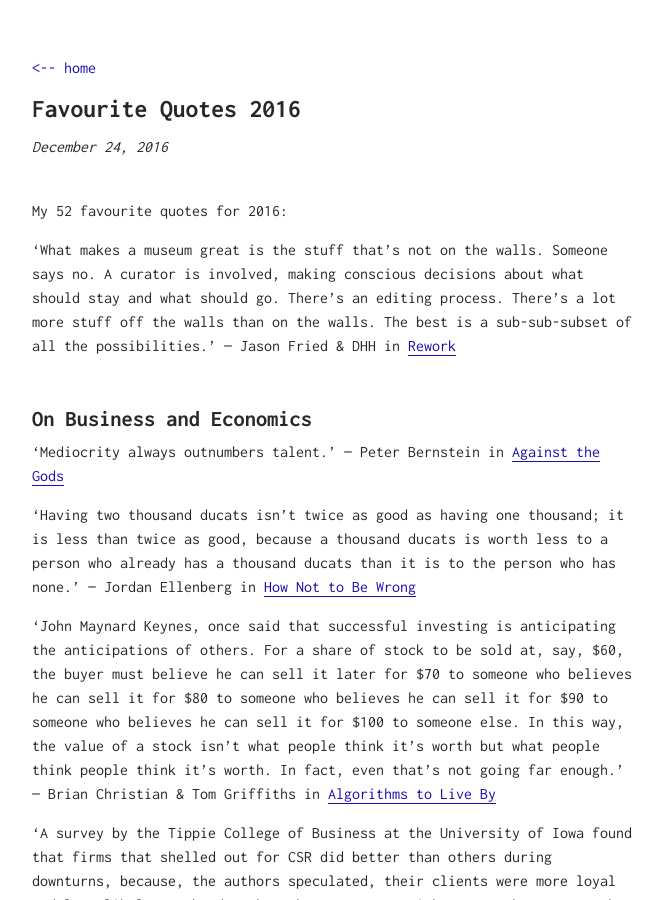
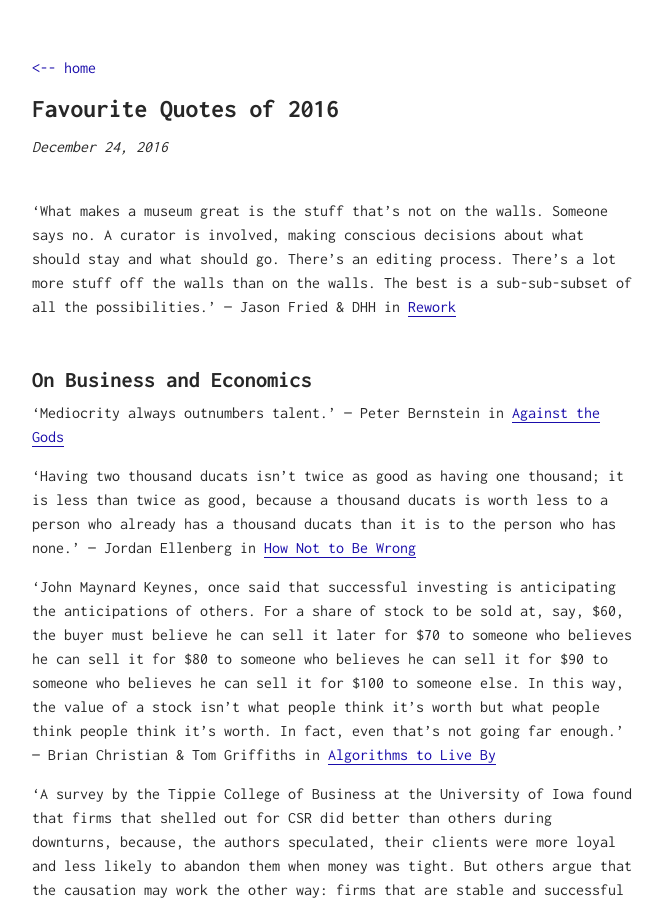
Before and after one commit to maxhumber/maxhumber.com, a Jekyll site: the page built from _posts/2016-12-24-favourite-quotes-2016.md, in a window 1280 px wide and 900 px high. Shown: the whole window, without its empty margins (308-971 px from the left). Built offline with Jekyll 4.4.1, drawn with Linux system fonts in a browser that asks for light colours; our own code applies the rules of GitHub Pages for plain Markdown files.

```diff
--- a/_posts/2016-12-24-favourite-quotes-2016.md
+++ b/_posts/2016-12-24-favourite-quotes-2016.md
@@ -1,4 +1,8 @@
-My 52 favourite quotes for 2016:
+---
+title: "Favourite Quotes of 2016"
+date: 2016-12-24
+tags: [other]
+---
 
 'What makes a museum great is the stuff that's not on the walls. Someone says no. A curator is involved, making conscious decisions about what should stay and what should go. There's an editing process. There's a lot more stuff off the walls than on the walls. The best is a sub-sub-subset of all the possibilities.' — Jason Fried & DHH in [Rework](http://amzn.to/2iqEMZN)
 
```
